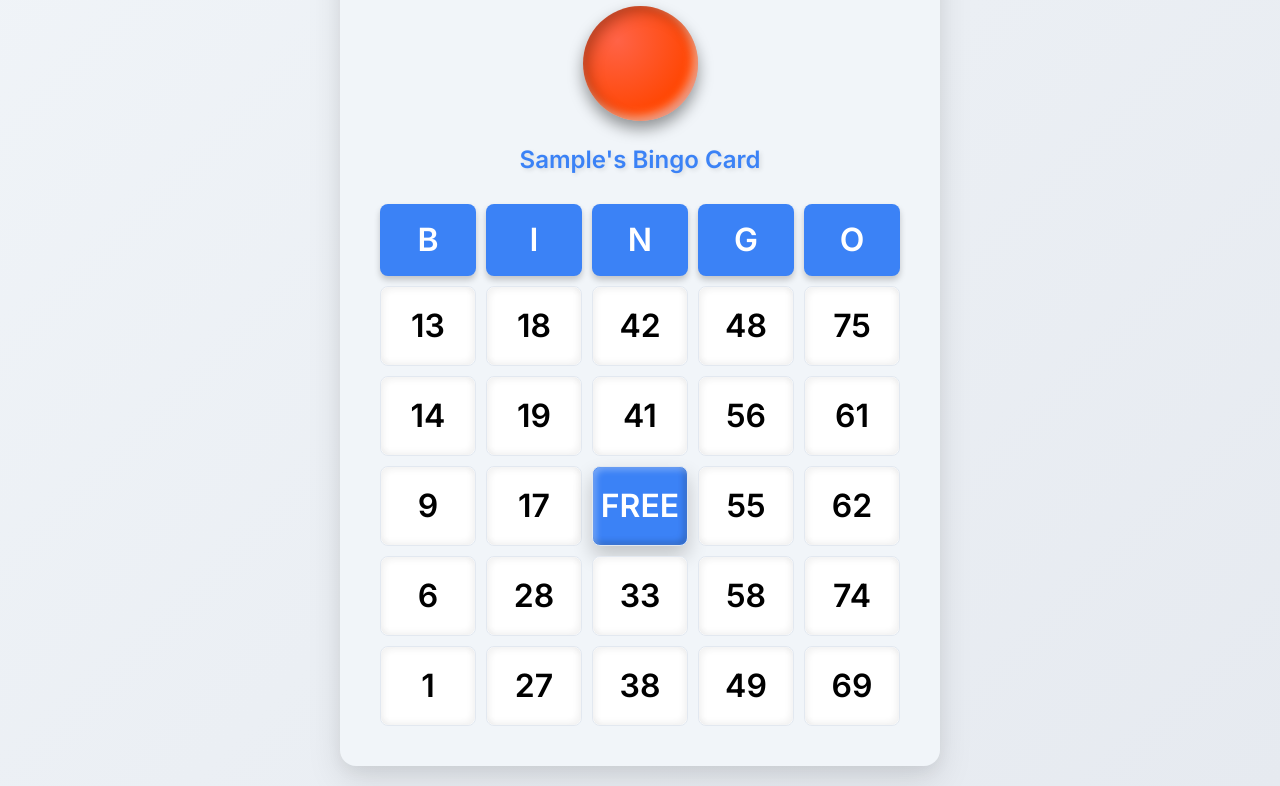
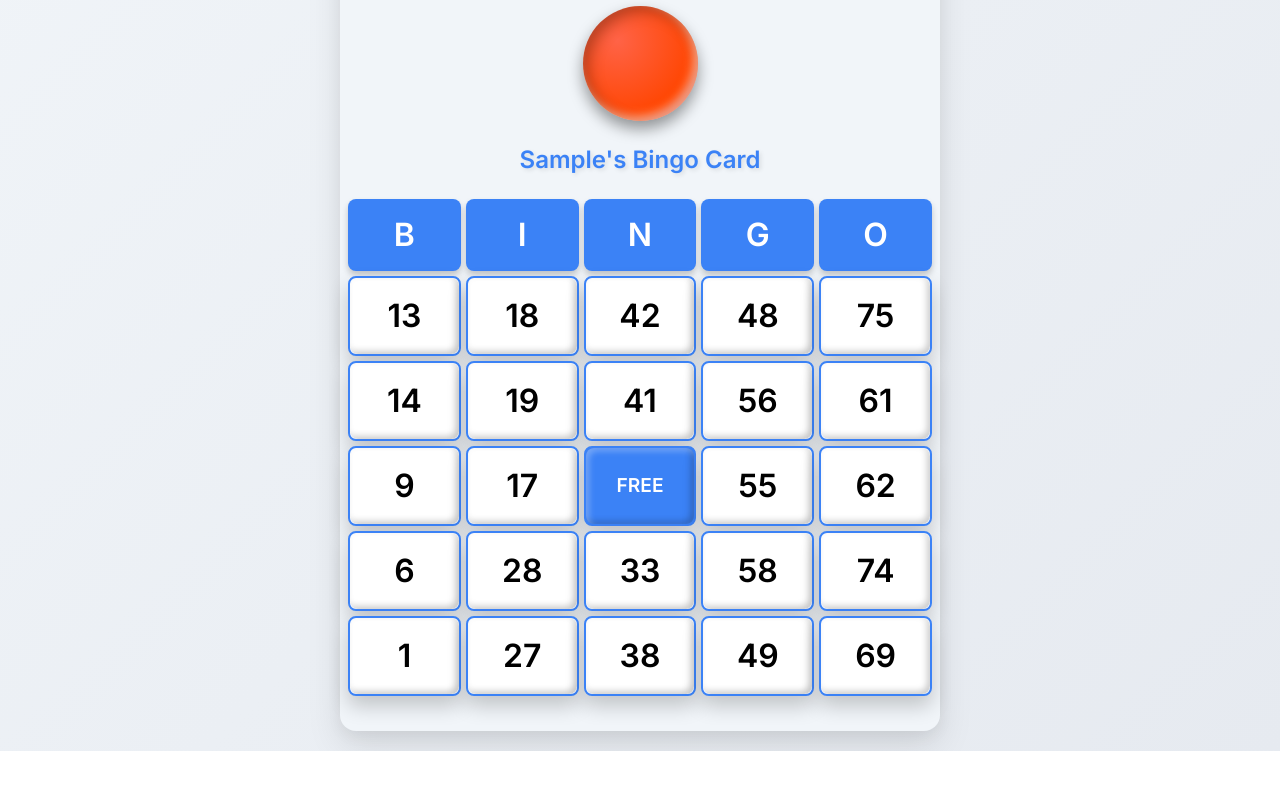
Before and after one commit to MikeJoe12/bingo-game, a website: page public/player.html in a window 1280 px wide. Both pictures are taken after typing "Sample" into the empty fields and a click on the button "Generate Card & Login". Shown: the part 128-914 px from the top of the page. After the commit the page ends 879 px from the top, so only its background shows below. Drawn offline with nearby package versions, Linux system fonts and the light colour scheme; no server answers.

Commit message:
Script1 and style1 updates

```diff
--- a/public/style1.css
+++ b/public/style1.css
@@ -94,10 +94,10 @@
 
 
         #bingoCard {
-            width: 100%;
+            width: 110%;
             table-layout: fixed;
             border-collapse: separate;
-            border-spacing: 10px;
+            border-spacing: 5px;
         }
 
         #bingoCard th {
@@ -116,29 +116,32 @@
     background-color: var(--cell-background);
     border-radius: 8px;
     height: 80px;
-            width: 20%;
-            font-size: 2rem;  /* Increased font size */
-            font-weight: 900;  /* Made even bolder */
+    width: 30%;
+    font-size: 2rem;
+    font-weight: 900;
     cursor: pointer;
     transition: all 0.3s ease;
     text-align: center;
     vertical-align: middle;
         box-shadow:
-                3px 3px 6px rgba(0,0,0,0.05) inset,
-                -3px -3px 6px rgba(0,0,0,0.05) inset;
-            border: 1px solid #e2e8f0;
+        0 10px 20px rgba(0,0,0,0.2),
+        3px 3px 6px rgba(255,255,255,0.3) inset,
+        -3px -3px 6px rgba(0,0,0,0.2) inset;
+    border: 2px solid var(--primary-color); /* Updated border */
 }
 
 #bingoCard td.marked {
     background-color: var(--secondary-color);
     color: white;
     font-weight: bold;
+    border-color: var(--secondary-color); /* Matching border color when marked */
 }
 
 #bingoCard td.free-cell {
     background-color: var(--primary-color);
     color: white;
     cursor: default;
+    font-size: 1.2rem; /* Added font size reduction */
     font-weight: 900;
     box-shadow:
         0 10px 20px rgba(0,0,0,0.2),
```
Also changed, not shown: public/script.js (+7 -0 lines). Lines whose indentation alone changed are shown as unchanged.
